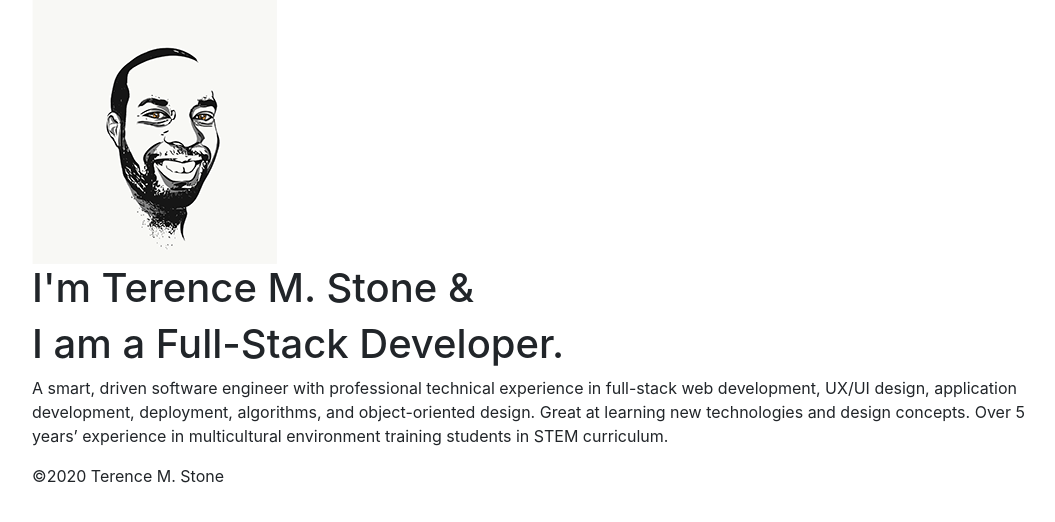
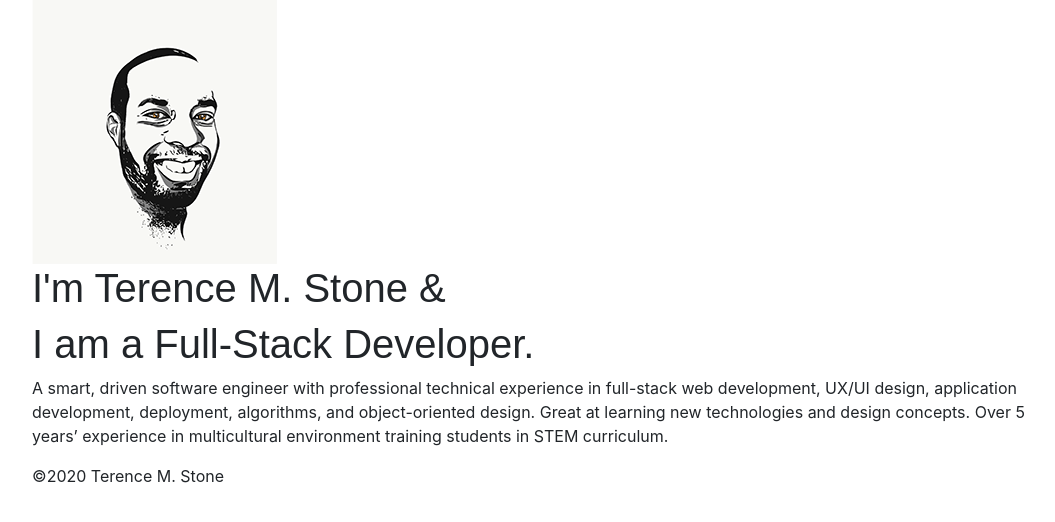
Before and after one commit to Tmstone/Portfolio, a Flask app: page / in a window 1280 px wide. Shown: the part 129-651 px from the top of the page, without its empty margins (111-1166 px from the left). Run offline with Flask 2, Linux system fonts and the light colour scheme; parts of the project's set-up code (start-up, migrations or seed data) failed here and were passed over; some libraries are stand-ins or nearby versions.

Commit message:
adding custom font to site

```diff
--- a/static/style.css
+++ b/static/style.css
@@ -1,3 +1,6 @@
 body {
      padding: 10%;
 }
+h1 {
+     font-family: Arial, Helvetica, sans-serif;
+}
```
